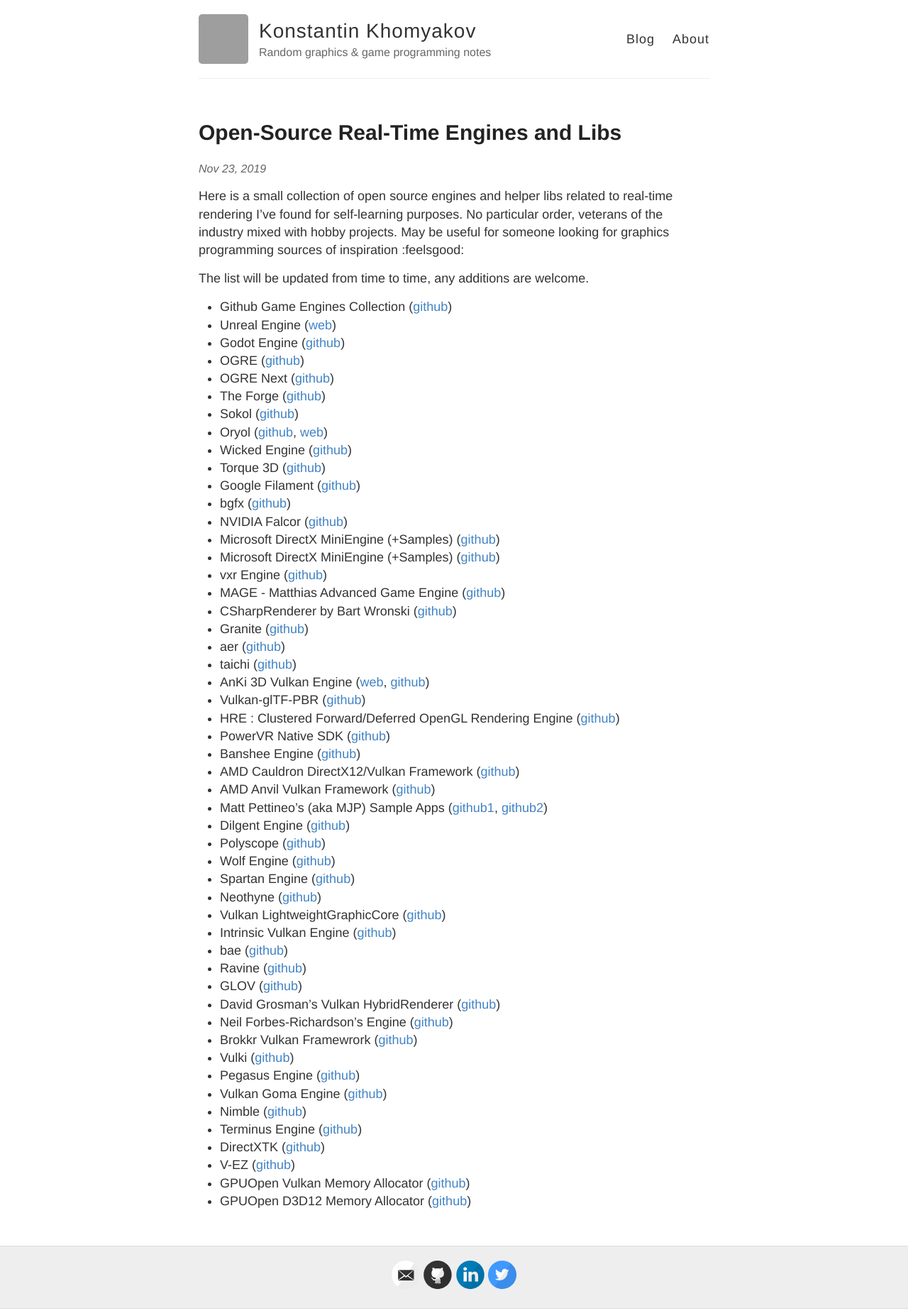
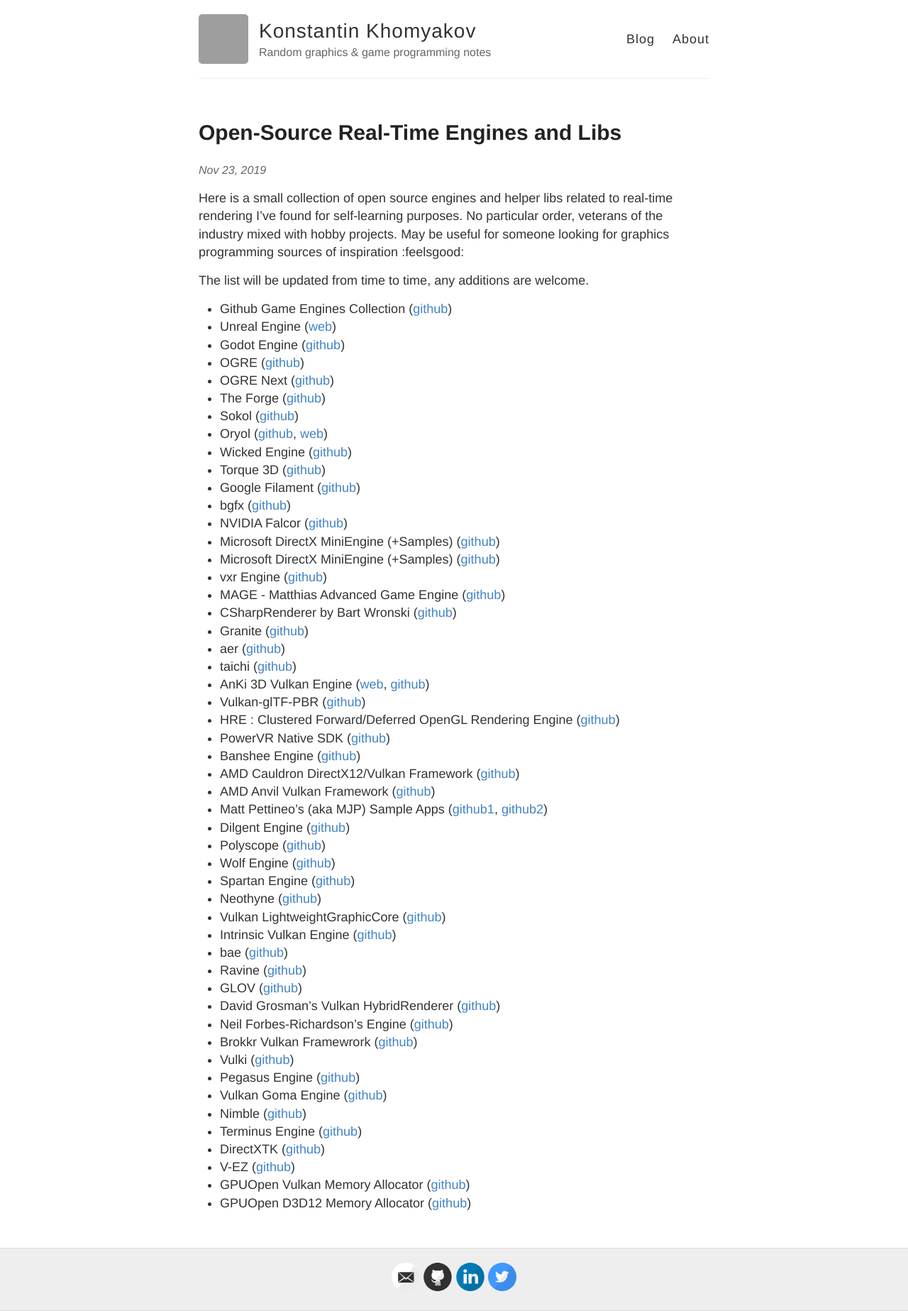
Before and after one commit to kkhomyakov3d/kkhomyakov3d.github.io, a Jekyll site: the page built from _posts/2019-11-23-real-time-engines.md, in a window 1280 px wide. Shown: the whole page at 71% size. Built offline with Jekyll 4.4.1, drawn with Linux system fonts in a browser that asks for light colours; comment, search, counter and statistics services are not loaded; grey boxes are pictures that could not be loaded.

Commit message:
Minor fix post layout

```diff
--- a/_layouts/post.html
+++ b/_layouts/post.html
@@ -4,9 +4,8 @@
 
 <article class="post">
   <h1>{{ page.title }}</h1>
-  <div class="date">
-    {{ page.date | date: site.date_format }}
-  </div>
+
+  <span class="date">{{ page.date | date: site.date_format }}</span>
 
   <div class="entry">
     {{ content }}
```
